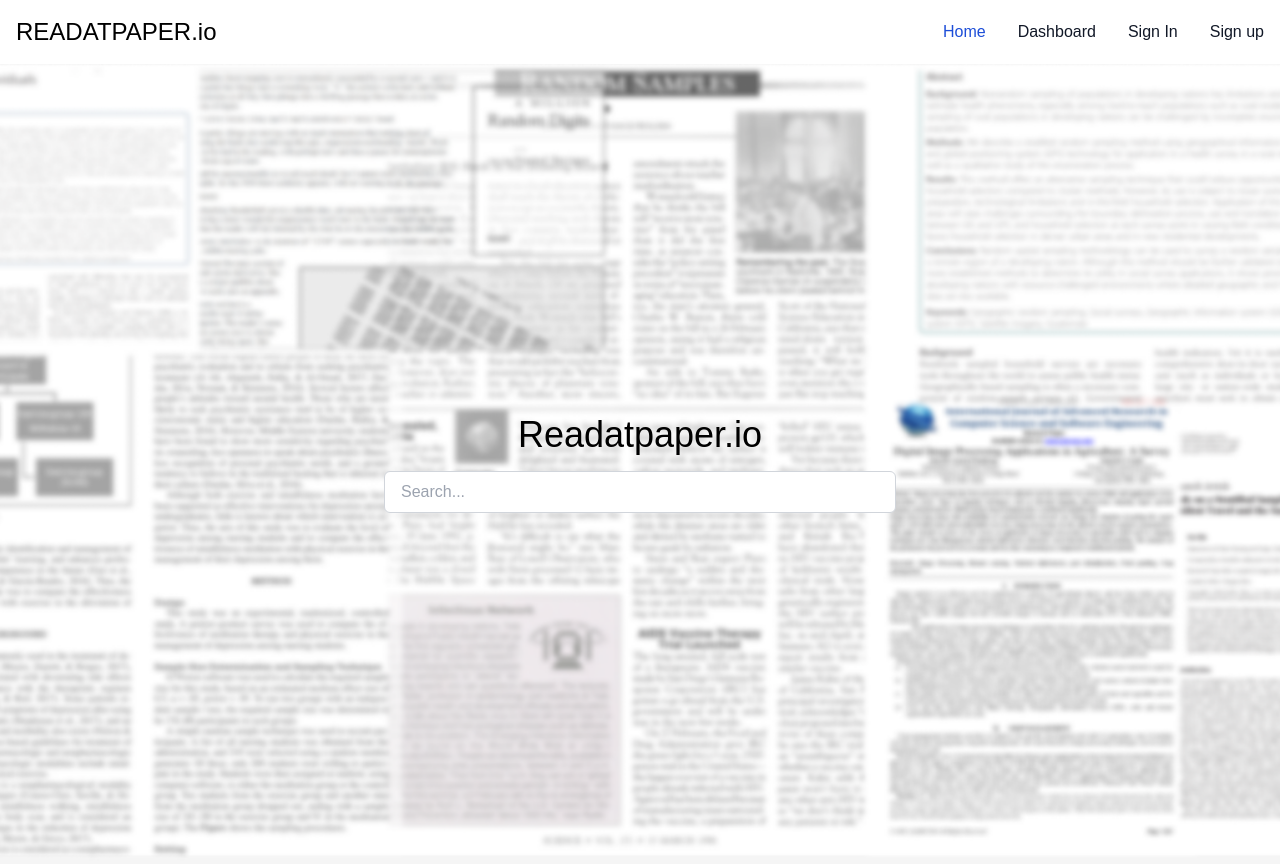
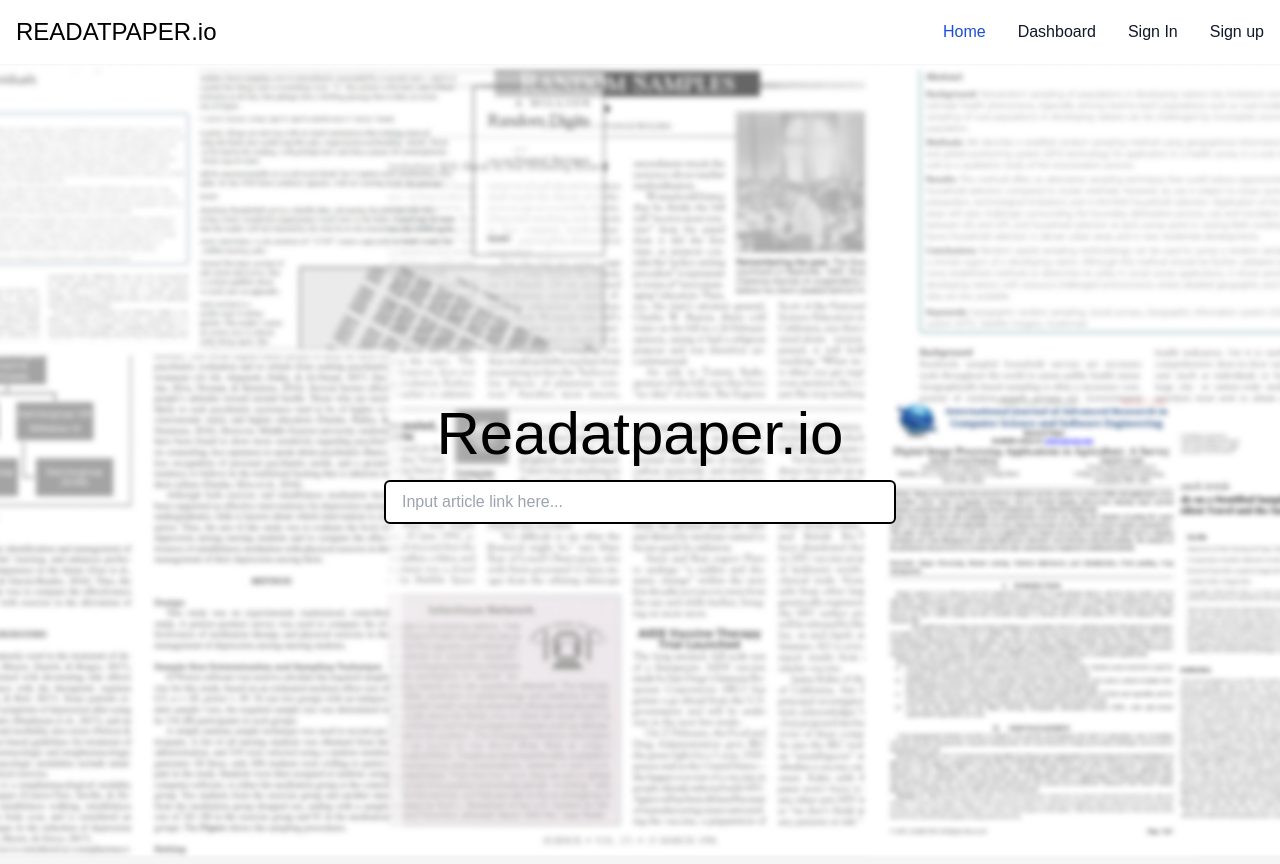
Before and after one commit to SaraVaseem/RoseHack2025, a Next.js app in the folder readatpaper/frontend/: page / in a window 1280 px wide. Built offline with nearby package versions, Linux system fonts and the light colour scheme; a web font is replaced by a local one.

Commit message:
second home update

```diff
--- a/readatpaper/frontend/components/Home.tsx
+++ b/readatpaper/frontend/components/Home.tsx
@@ -14,14 +14,14 @@
         }}
       >
         {/* Centered Content */}
-        <h2 className="text-4xl text-black mb-4">Readatpaper.io</h2>
+        <h2 className="text-6xl text-black mb-4">Readatpaper.io</h2>
 
         {/* Search Bar */}
         <div className="relative w-full max-w-lg">
           <input
             type="text"
-            placeholder="Search..."
-            className="w-full px-4 py-2 border border-gray-300 rounded-md focus:outline-none focus:ring-2 focus:ring-blue-500"
+            placeholder="Input article link here..."
+            className="w-full px-4 py-2 border-2 border-black rounded-md focus:outline-none focus:ring-2 focus:ring-blue-500"
           />
         </div>
       </main>
```
Also changed, not shown: readatpaper/frontend/components/Button.tsx (added).
